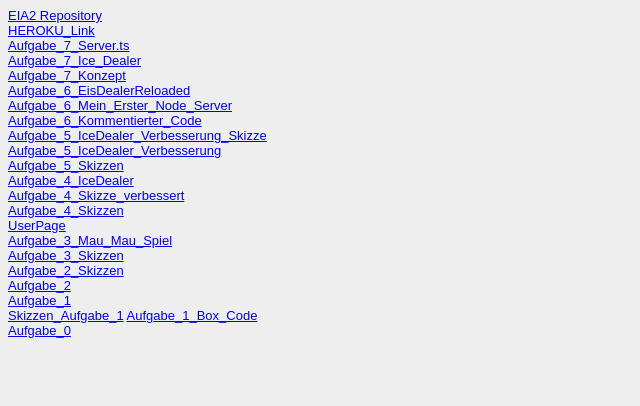
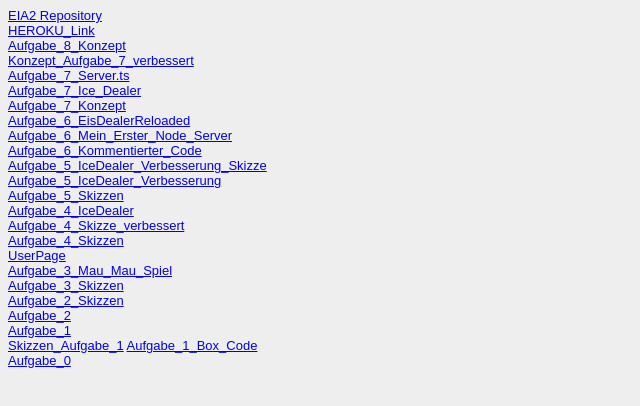
Before and after one commit to MarvinKuebler/Steckbrief, a plain HTML site: page steckbrief.htm in a window 1280 px wide. Shown: the whole page, without its empty margins (0-640 px from the left). Drawn offline with Linux system fonts and the light colour scheme.

Commit message:
added links

```diff
--- a/steckbrief.htm
+++ b/steckbrief.htm
@@ -7,6 +7,8 @@
 <!-- Hier bitte die Vorkenntnisse im Bereich Programmierung zu Beginn der Veranstaltung kurz beschreiben! -->
 <a href="https://github.com/MarvinKuebler/EIA2" target="_blank">EIA2 Repository</a></br>
 <a href="https://marvinkuebler.herokuapp.com/Hallo" target="_blank!">HEROKU_Link</a><br>
+<a href="https://marvinkuebler.github.io/EIA2/Aufgabe_8/skizzen/EIA_Aufgabe_8_Skizze.pdf" target="_blank!">Aufgabe_8_Konzept</a><br>
+<a href="https://marvinkuebler.github.io/EIA2/Aufgabe_7/skizzen/EIA_Konzept_Aufgabe_7_verbessert.pdf" target="_blank!">Konzept_Aufgabe_7_verbessert</a><br>
 <a href="https://github.com/MarvinKuebler/EIA2/blob/master/Aufgabe_7/server/Server.ts" target="_blank!">Aufgabe_7_Server.ts</a><br>
 <a href="https://marvinkuebler.github.io/EIA2/Aufgabe_7/index.html" target="_blank!">Aufgabe_7_Ice_Dealer</a><br>
 <a href="https://marvinkuebler.github.io/EIA2/Aufgabe_7/skizzen/EIA_Aufgabe_7_Konzept.pdf" target="_blank!">Aufgabe_7_Konzept</a><br>
```
